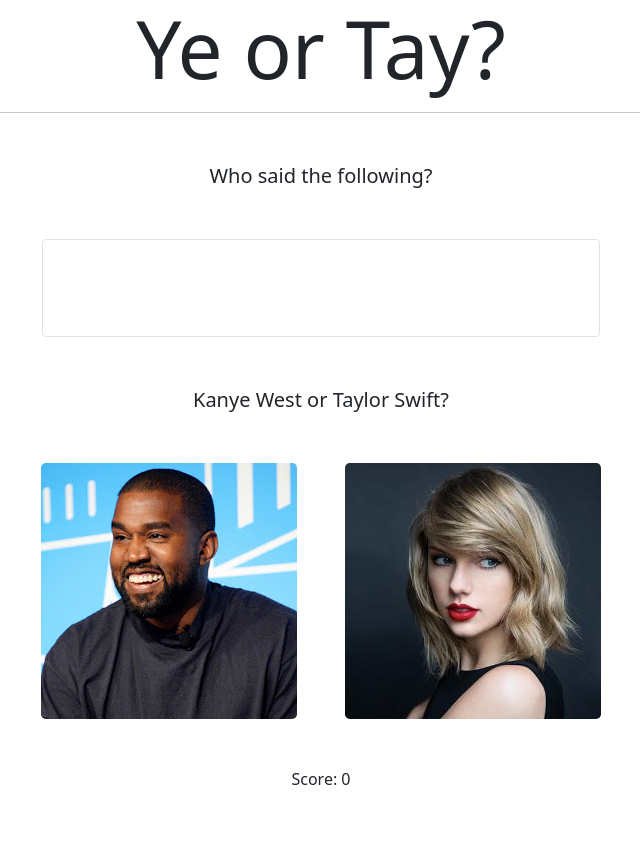
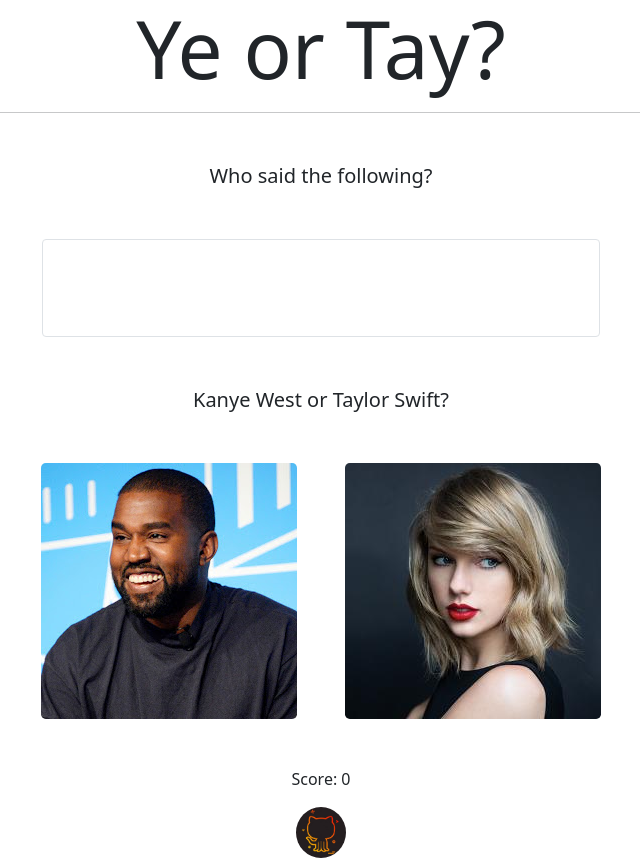
Before and after one commit to PhilCantrel/Ye-or-Tay, a plain HTML site: page index.html in a window 1280 px wide. Shown: the whole page, without its empty margins (319-959 px from the left). Before the commit the page ends 807 px from the top, so only its background shows below. Drawn offline with Linux system fonts and the light colour scheme; no server answers.

Commit message:
added github repo link

```diff
--- a/index.html
+++ b/index.html
@@ -24,6 +24,7 @@
 </div>
 <p class="result"></p>
 <p class="score">Score: 0</p>
+<a href="https://github.com/philthehuman/Ye-or-Tay"><img src="git.png" class="rounded-circle" style="width:50px"></a>
 </div>
 <script src='script.js'></script>
 <script src='bootstrap.js'></script>
```
Also changed, not shown: git.png (added).
